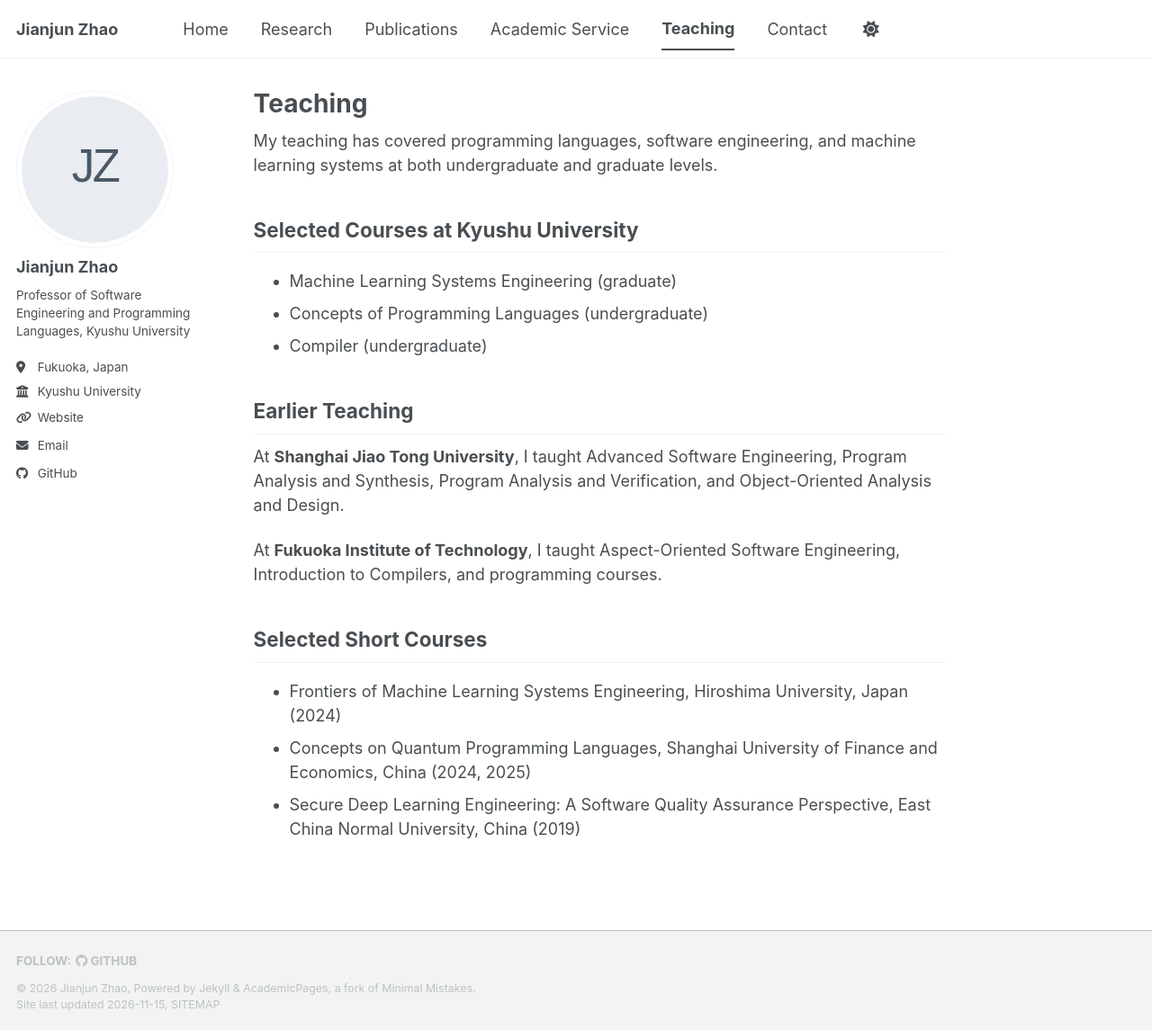
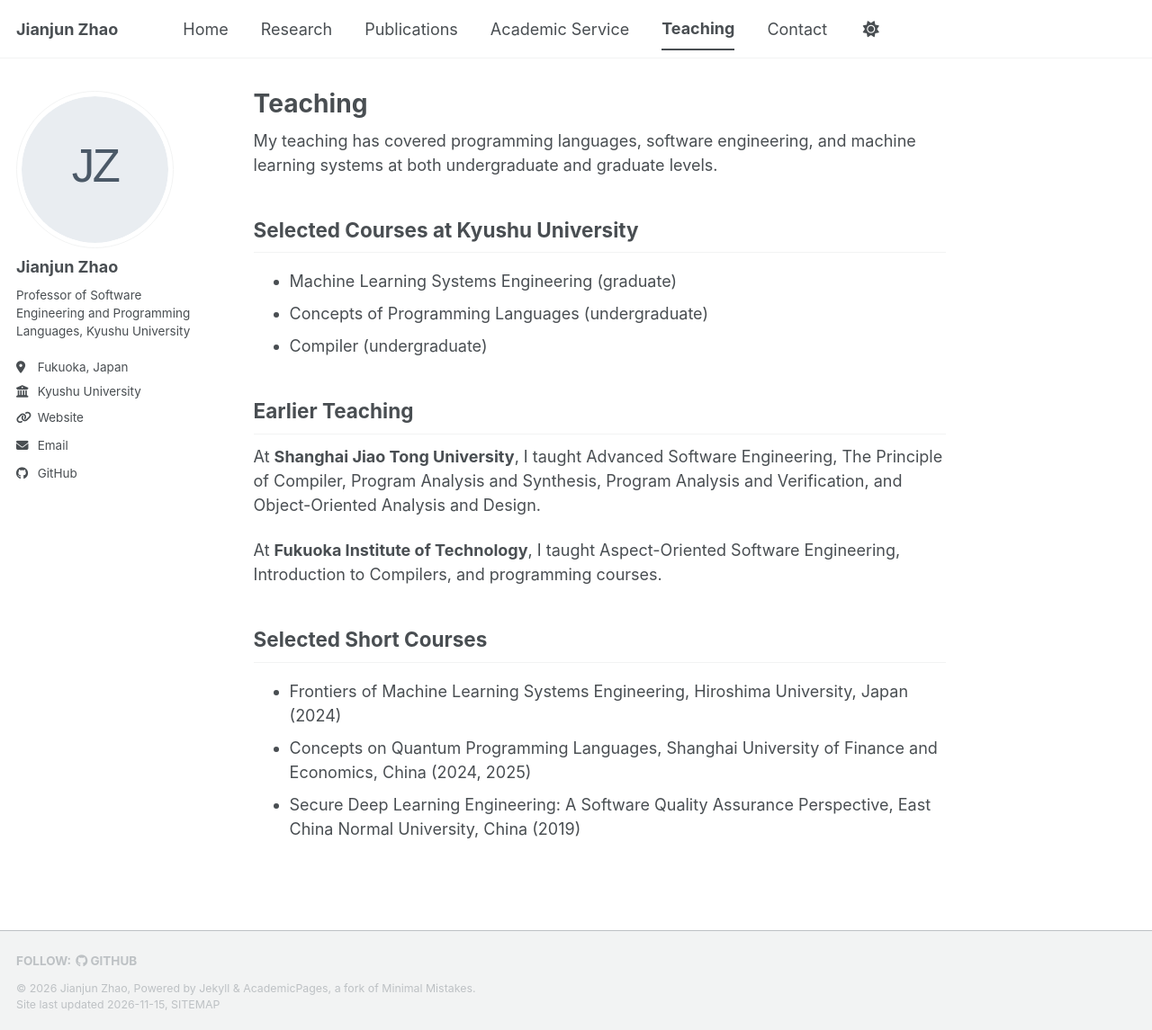
Before and after one commit to jianjunzhao-home/jianjunzhao-home.github.io, a Jekyll site: the page built from _pages/teaching.html, in a window 1280 px wide and 1145 px high. Shown: the whole window at 90% size. Built offline with Jekyll 4.4.1, drawn with Linux system fonts in a browser that asks for light colours; a script bundle is joined from its source files by our own code; a style sheet for code colours, icons or effects is not loaded.

Commit message:
update teach page

```diff
--- a/_pages/teaching.html
+++ b/_pages/teaching.html
@@ -14,7 +14,7 @@ author_profile: true
 </ul>
 
 <h2>Earlier Teaching</h2>
-<p>At <strong>Shanghai Jiao Tong University</strong>, I taught Advanced Software Engineering, Program Analysis and Synthesis, Program Analysis and Verification, and Object-Oriented Analysis and Design.</p>
+<p>At <strong>Shanghai Jiao Tong University</strong>, I taught Advanced Software Engineering, The Principle of Compiler, Program Analysis and Synthesis, Program Analysis and Verification, and Object-Oriented Analysis and Design.</p>
 <p>At <strong>Fukuoka Institute of Technology</strong>, I taught Aspect-Oriented Software Engineering, Introduction to Compilers, and programming courses.</p>
 
 <h2>Selected Short Courses</h2>
```
